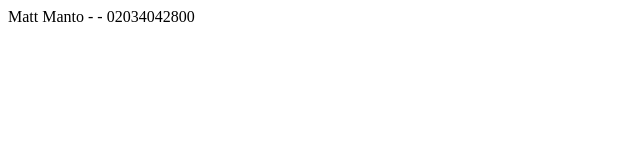
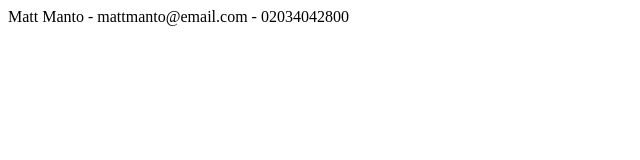
Before and after one commit to MattManto/mattmanto, a plain HTML site: page index.html in a window 1280 px wide. Shown: the whole page, without its empty margins (0-640 px from the left). Drawn offline with Linux system fonts and the light colour scheme.

Commit message:
Update index.html

```diff
--- a/index.html
+++ b/index.html
@@ -5,7 +5,7 @@
 <link rel="icon" href="mattmanto.jpg" type="image/ipg" sizes="16x16">
 </head>
 <body>
-Matt Manto - <href="mailto://mattmanto@email.com"/> - 02034042800
+Matt Manto - mattmanto@email.com - 02034042800
 
 
 </body>
```
